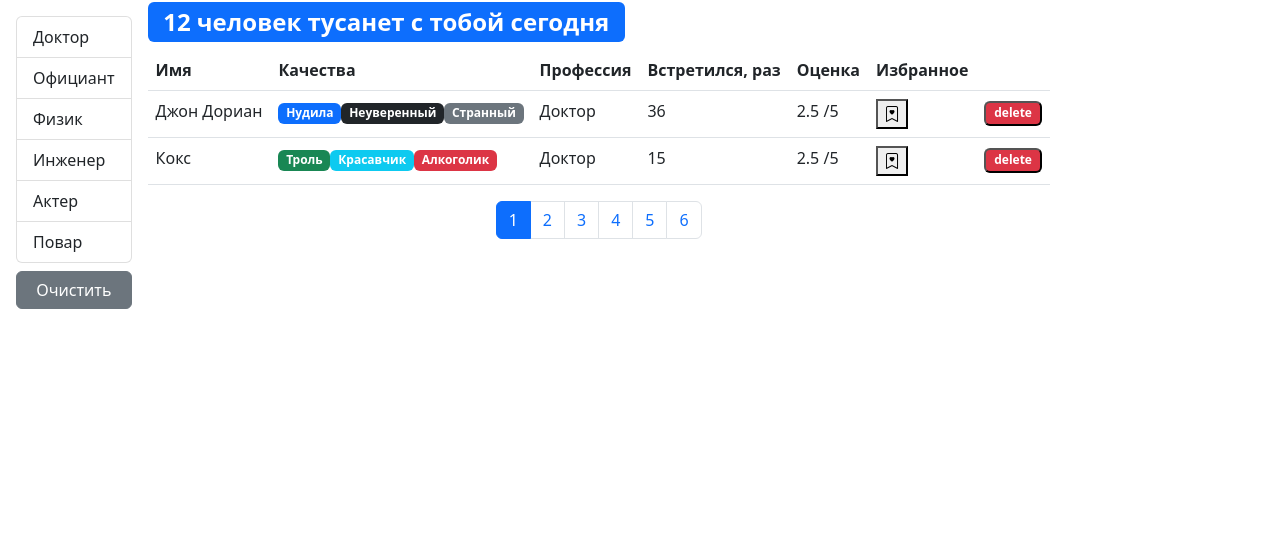
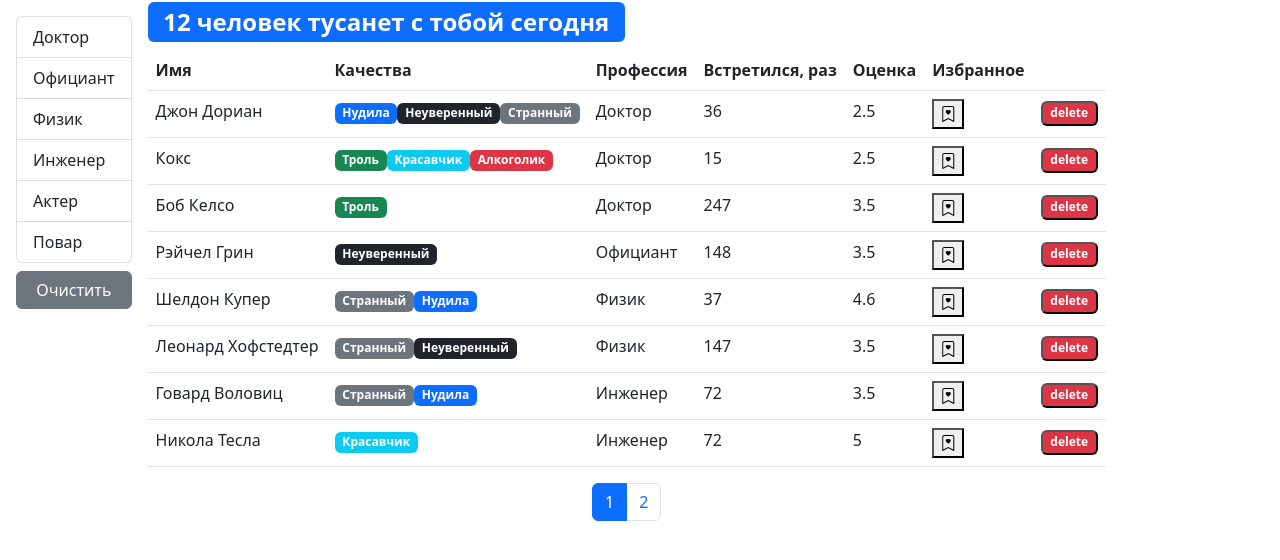
Before and after one commit to VeneraKam/fast-company, a React (Create React App) app: page / in a window 1280 px wide. Shown: the top 560 px of the page. Built offline with nearby package versions, Linux system fonts and the light colour scheme.

Commit message:
fifth commit

```diff
--- a/src/App.js
+++ b/src/App.js
@@ -1,37 +1,8 @@
-import React, { useState, useEffect } from "react";
+import React from "react";
 import Users from "./components/users";
-import api from "./api";
 
 function App() {
-    const [users, setUsers] = useState(api.users.fetchAll());
-
-    useEffect(() => {
-        api.users.fetchAll().then((data) => setUsers(data));
-    }, []);
-
-    const handleDelete = (userId) => {
-        setUsers((prevState) =>
-            prevState.filter((user) => user._id !== userId)
-        );
-    };
-
-    const handleToggleBookMark = (userId) => {
-        const newUsers = users.map((user) => {
-            if (user._id === userId) user.bookmark = !user.bookmark;
-            return user;
-        });
-        setUsers(newUsers);
-    };
-
-    return (
-        <div>
-            <Users
-                users={users}
-                onDelete={handleDelete}
-                onToggleBookMark={handleToggleBookMark}
-            />
-        </div>
-    );
+    return <Users />;
 }
 
 export default App;
--- /dev/null
+++ b/src/components/qualitiesList.jsx
@@ -0,0 +1,19 @@
+import React from "react";
+import PropTypes from "prop-types";
+import Qualitie from "./qualitie";
+
+const QualtiesList = ({ qualities }) => {
+    return (
+        <>
+            {qualities.map((quality) => (
+                <Qualitie key={quality._id} {...quality} />
+            ))}
+        </>
+    );
+};
+
+QualtiesList.propTypes = {
+    qualities: PropTypes.array
+};
+
+export default QualtiesList;
--- /dev/null
+++ b/src/components/table.jsx
@@ -0,0 +1,27 @@
+import React from "react";
+import PropTypes from "prop-types";
+import TableHeader from "./tableHeader";
+import TableBody from "./tableBody";
+
+const Table = ({ data, selectedSort, onSort, columns, children }) => {
+    return (
+        <table className="table">
+            {children || (
+                <>
+                    <TableHeader {...{ onSort, selectedSort, columns }} />
+                    <TableBody {...{ columns, data }} />
+                </>
+            )}
+        </table>
+    );
+};
+
+Table.propTypes = {
+    data: PropTypes.array,
+    onSort: PropTypes.func,
+    selectedSort: PropTypes.object,
+    columns: PropTypes.object,
+    children: PropTypes.array
+};
+
+export default Table;
--- /dev/null
+++ b/src/components/tableBody.jsx
@@ -0,0 +1,35 @@
+import React from "react";
+import PropTypes from "prop-types";
+import _ from "lodash";
+
+const TableBody = ({ data, columns }) => {
+    const renderContent = (item, column) => {
+        if (columns[column].component) {
+            const component = columns[column].component;
+            if (typeof component === "function") {
+                return component(item);
+            }
+            return component;
+        }
+        return _.get(item, columns[column].path);
+    };
+
+    return (
+        <tbody>
+            {data.map((item) => (
+                <tr key={item._id}>
+                    {Object.keys(columns).map((column) => (
+                        <td key={column}>{renderContent(item, column)}</td>
+                    ))}
+                </tr>
+            ))}
+        </tbody>
+    );
+};
+
+TableBody.propTypes = {
+    data: PropTypes.array.isRequired,
+    columns: PropTypes.object.isRequired
+};
+
+export default TableBody;
--- /dev/null
+++ b/src/components/tableHeader.jsx
@@ -0,0 +1,54 @@
+import React from "react";
+import PropTypes from "prop-types";
+import _ from "lodash";
+
+const TableHeader = ({ onSort, selectedSort, columns }) => {
+    const getClass = () => {
+        return selectedSort.order === "asc"
+            ? "bi bi-caret-down-fill"
+            : "bi bi-caret-up-fill";
+    };
+    const handleSort = (item) => {
+        if (selectedSort.path === item) {
+            onSort({
+                ...selectedSort,
+                order: selectedSort.order === "asc" ? "desc" : "asc"
+            });
+        } else {
+            onSort({ path: item, order: "asc" });
+        }
+    };
+
+    return (
+        <thead>
+            <tr>
+                {Object.keys(columns).map((column) => (
+                    <th
+                        key={column}
+                        className={
+                            columns[column].path && _.isEqual(columns[column].path, selectedSort.path)
+                                ? getClass()
+                                : ""
+                        }
+                        onClick={
+                            columns[column].path
+                                ? () => handleSort(columns[column].path)
+                                : undefined
+                        }
+                        {...{ role: columns[column].path && "button" }}
+                        scope="col"
+                    >
+                        {columns[column].name}
+                    </th>
+                ))}
+            </tr>
+        </thead>
+    );
+};
+
+TableHeader.propTypes = {
+    onSort: PropTypes.func.isRequired,
+    selectedSort: PropTypes.object.isRequired,
+    columns: PropTypes.object.isRequired
+};
+export default TableHeader;
--- a/src/components/user.jsx
+++ /dev/null
@@ -1,44 +0,0 @@
-import React from "react";
-import Qualitie from "./qualitie";
-import BookMark from "./bookmark";
-import PropTypes from "prop-types";
-
-const User = ({ user, onDeleteUser, onToggleBookMarkUser }) => {
-    const handleDelete = () => {
-        onDeleteUser(user._id);
-    };
-
-    return (
-        <tr key={user._id}>
-            <td>{user.name}</td>
-            <td>
-                {user.qualities.map((quality) => (
-                    <Qualitie key={quality._id} {...quality} />
-                ))}
-            </td>
-            <td>{user.profession.name}</td>
-            <td>{user.completedMeetings}</td>
-            <td>{user.rate + " /5"}</td>
-            <td>
-                <BookMark
-                    userId={user._id}
-                    status={user.bookmark}
-                    onBookMark={onToggleBookMarkUser}
-                />
-            </td>
-            <td>
-                <button className="badge bg-danger" onClick={handleDelete}>
-                    delete
-                </button>
-            </td>
-        </tr>
-    );
-};
-
-User.propTypes = {
-    user: PropTypes.object.isRequired,
-    onDeleteUser: PropTypes.func.isRequired,
-    onToggleBookMarkUser: PropTypes.func.isRequired
-};
-
-export default User;
--- a/src/components/users.jsx
+++ b/src/components/users.jsx
@@ -1,5 +1,4 @@
 import React, { useState, useEffect } from "react";
-import User from "./user";
 import "bootstrap/dist/css/bootstrap.css";
 import Paginaton from "./paginaton";
 import paginate from "../utils/paginate";
@@ -8,12 +7,33 @@
 import api from "../api";
 import SearchStatus from "./searchStatus";
 import _ from "lodash";
+import UserTable from "./usersTable";
 
-const Users = ({ users: allUsers, onDelete, onToggleBookMark }) => {
+const Users = () => {
     const [currentPage, setCurrentPage] = useState(1);
-    const [professions, setProfessions] = useState(api.professions.fetchAll());
+    const [professions, setProfessions] = useState();
     const [selectedProf, setSelectedProf] = useState();
-    const pageSize = 2;
+    const pageSize = 8;
+    const [sortBy, setSortBy] = useState({ iter: "name", order: "asc" });
+    const [users, setUsers] = useState();
+
+    useEffect(() => {
+        api.users.fetchAll().then((data) => setUsers(data));
+    }, []);
+
+    const handleDelete = (userId) => {
+        setUsers((prevState) =>
+            prevState.filter((user) => user._id !== userId)
+        );
+    };
+
+    const handleToggleBookMark = (userId) => {
+        const newUsers = users.map((user) => {
+            if (user._id === userId) user.bookmark = !user.bookmark;
+            return user;
+        });
+        setUsers(newUsers);
+    };
 
     useEffect(() => {
         api.professions.fetchAll().then((data) => setProfessions(data));
@@ -35,13 +55,22 @@
         setCurrentPage(pageIndex);
     };
 
+    const handleSort = (item) => {
+        setSortBy(item);
+    };
+
+    if (users) {
         const filteredUsers = selectedProf
-        ? allUsers.filter((user) => _.isEqual(user.profession, selectedProf))
-        : allUsers;
+            ? users.filter((user) => _.isEqual(user.profession, selectedProf))
+            : users;
 
         const count = filteredUsers.length;
-
-    const userCrop = paginate(filteredUsers, currentPage, pageSize);
+        const sortedUsers = _.orderBy(
+            filteredUsers,
+            [sortBy.path],
+            [sortBy.order]
+        );
+        const userCrop = paginate(sortedUsers, currentPage, pageSize);
         const clearFilter = () => {
             setSelectedProf();
         };
@@ -66,29 +95,13 @@
                 <div className="d-flex flex-column">
                     <SearchStatus length={count} />
                     {count > 0 && (
-                    <table className="table">
-                        <thead>
-                            <tr>
-                                <th scope="col">Имя</th>
-                                <th scope="col">Качества</th>
-                                <th scope="col">Профессия</th>
-                                <th scope="col">Встретился, раз</th>
-                                <th scope="col">Оценка</th>
-                                <th scope="col">Избранное</th>
-                                <th scope="col"></th>
-                            </tr>
-                        </thead>
-                        <tbody>
-                            {userCrop.map((user) => (
-                                <User
-                                    key={user._id}
-                                    user={user}
-                                    onDeleteUser={onDelete}
-                                    onToggleBookMarkUser={onToggleBookMark}
+                        <UserTable
+                            users={userCrop}
+                            selectedSort={sortBy}
+                            onDelete={handleDelete}
+                            onToggleBookMark={handleToggleBookMark}
+                            onSort={handleSort}
                         />
-                            ))}
-                        </tbody>
-                    </table>
                     )}
                     <div className="d-flex justify-content-center">
                         <Paginaton
@@ -101,12 +114,12 @@
                 </div>
             </div>
         );
+    }
+    return "loading...";
 };
 
 Users.propTypes = {
-    users: PropTypes.arrayOf(PropTypes.object).isRequired,
-    onDelete: PropTypes.func.isRequired,
-    onToggleBookMark: PropTypes.func.isRequired
+    users: PropTypes.arrayOf(PropTypes.object).isRequired
 };
 
 export default Users;
--- /dev/null
+++ b/src/components/usersTable.jsx
@@ -0,0 +1,65 @@
+import React from "react";
+import PropTypes from "prop-types";
+import BookMark from "./bookmark";
+import QualtiesList from "./qualitiesList";
+import Table from "./table";
+
+const UserTable = ({
+    users,
+    onSort,
+    selectedSort,
+    onDelete,
+    onToggleBookMark
+}) => {
+    const columns = {
+        name: { path: "name", name: "Имя" },
+        qualities: {
+            name: "Качества",
+            component: (user) => <QualtiesList qualities={user.qualities} />
+        },
+        professions: {
+            path: "profession.name",
+            name: "Профессия"
+        },
+        completedMeetings: {
+            path: "completedMeetings",
+            name: "Встретился, раз"
+        },
+        rate: {
+            path: "rate",
+            name: "Оценка"
+        },
+        bookmark: {
+            path: "bookmark",
+            name: "Избранное",
+            component: (user) => (
+                <BookMark
+                    userId={user._id}
+                    status={user.bookmark}
+                    onBookMark={onToggleBookMark}
+                />
+            )
+        },
+        delete: {
+            component: (user) => (
+                <button
+                    className="badge bg-danger"
+                    onClick={() => onDelete(user._id)}
+                >
+                    delete
+                </button>
+            )
+        }
+    };
+    return <Table {...{ onSort, selectedSort, columns, data: users }} />;
+};
+
+UserTable.propTypes = {
+    users: PropTypes.array,
+    onSort: PropTypes.func,
+    selectedSort: PropTypes.object.isRequired,
+    onToggleBookMark: PropTypes.func.isRequired,
+    onDelete: PropTypes.func.isRequired
+};
+
+export default UserTable;
--- a/src/utils/paginate.js
+++ b/src/utils/paginate.js
@@ -1,15 +1,6 @@
-/*
 function paginate(items, pageNumber, pageSize) {
     const startIndex = (pageNumber - 1) * pageSize;
     return [...items].splice(startIndex, pageSize);
 }
 
 export default paginate;
-*/
-
-import _ from "lodash";
-
-export default function paginate(items, pageNumber, pageSize) {
-    const startIndex = (pageNumber - 1) * pageSize;
-    return _(items).slice(startIndex).take(pageSize).value();
-}
```
Lines whose indentation alone changed are shown as unchanged.
